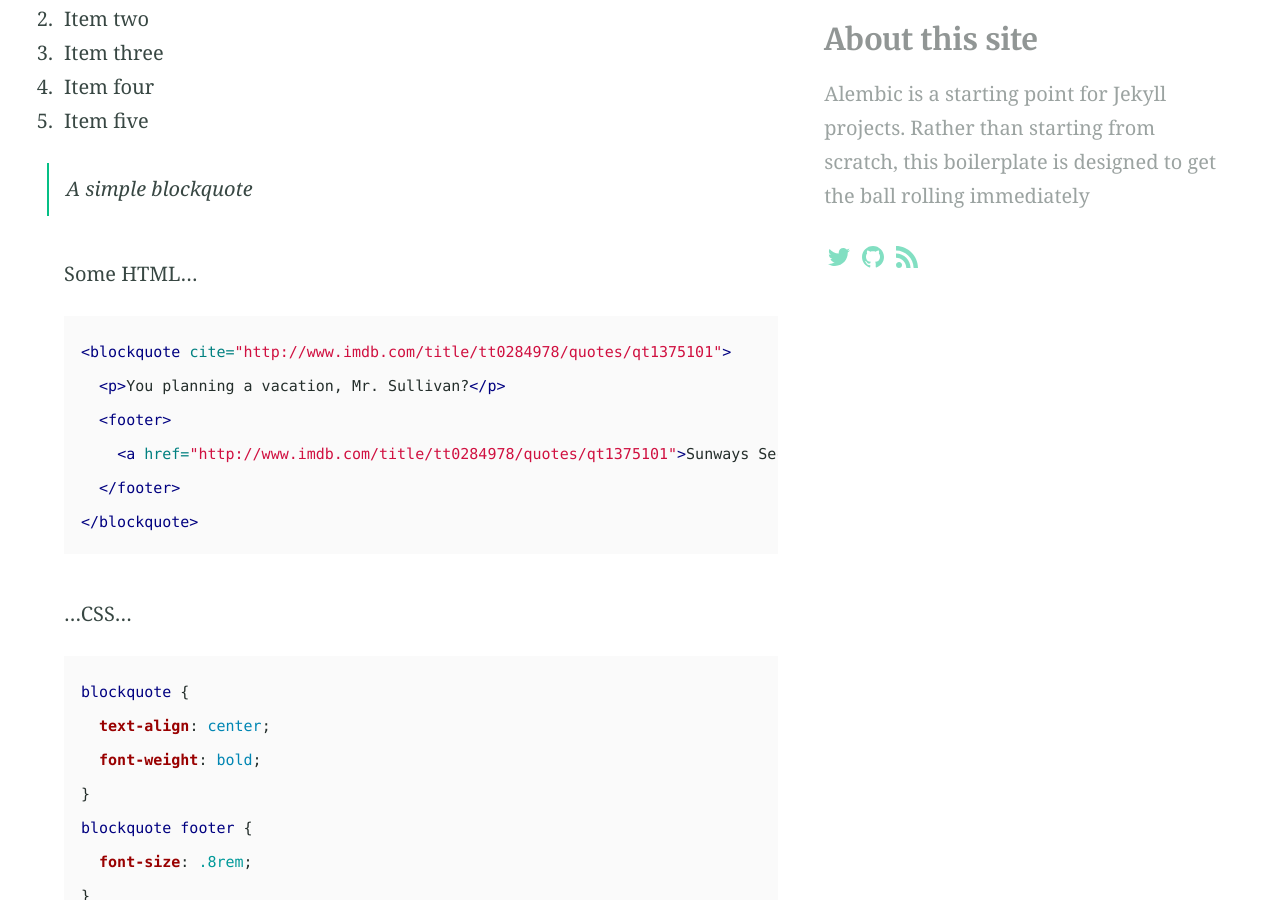
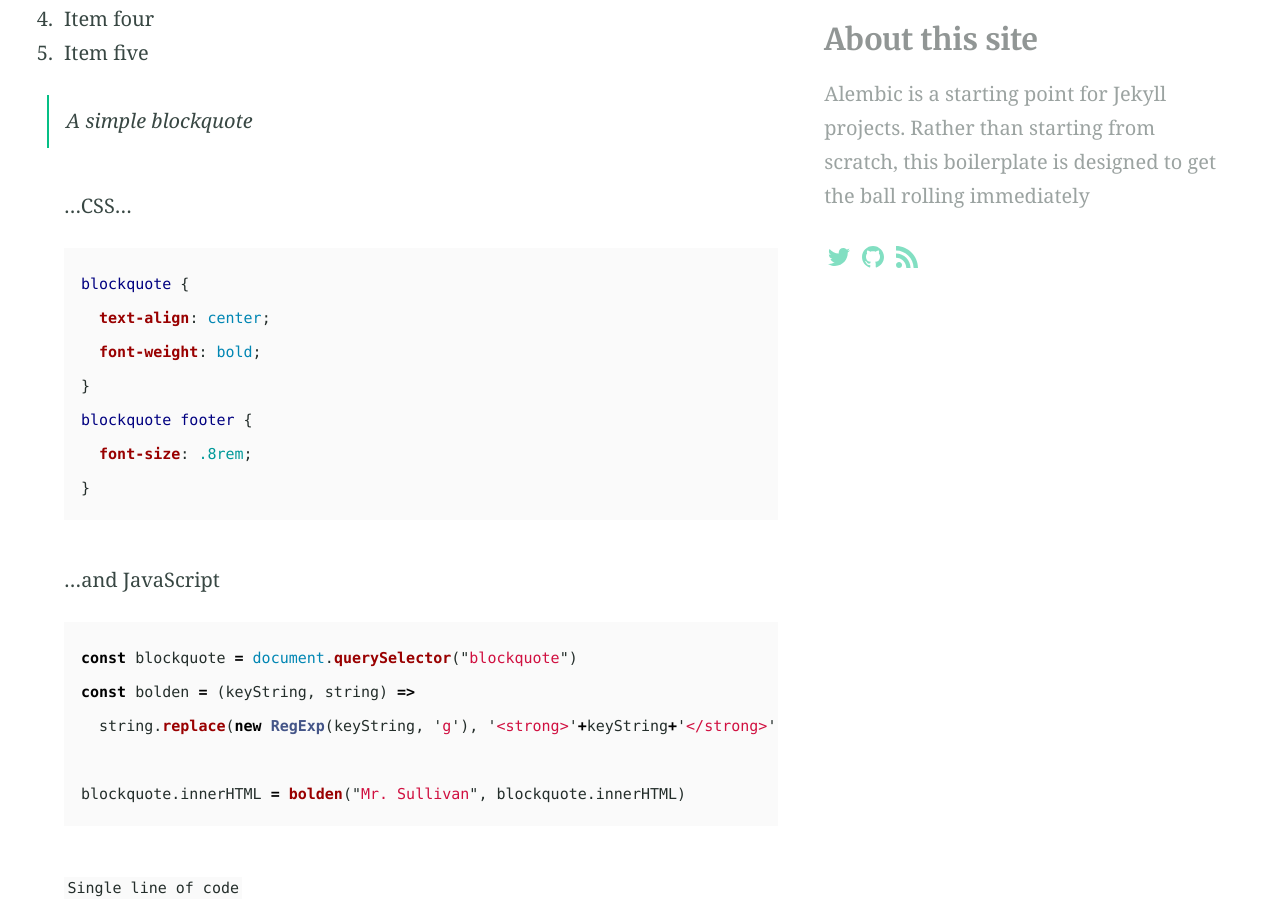
Before and after one commit to neil344/neil344.github.io, a Jekyll site: the page built from elements.md, in a window 1280 px wide and 900 px high, scrolled down 1462 px. Built offline with Jekyll 4.4.1, drawn with Linux system fonts in a browser that asks for light colours; our own code applies the rules of GitHub Pages for plain Markdown files; some of the changed text lies outside the part shown.

Commit message:
Update elements.md

````diff
--- a/elements.md
+++ b/elements.md
@@ -1,9 +1,9 @@
 ---
 title: Elements
 feature_text: |
-  A demo of Markdown and HTML includes
+  Coming soon
 feature_image: "https://picsum.photos/2560/600?image=873"
-excerpt: "A demo of Markdown and HTML includes"
+excerpt: "Coming soon includes"
 aside: true
 ---
 
@@ -41,16 +40,6 @@ Duis aute irure dolor in [A link](https://david.darn.es "A link") reprehenderit
 
 > A simple blockquote
 
-Some HTML...
-
-``` html
-<blockquote cite="http://www.imdb.com/title/tt0284978/quotes/qt1375101">
-  <p>You planning a vacation, Mr. Sullivan?</p>
-  <footer>
-    <a href="http://www.imdb.com/title/tt0284978/quotes/qt1375101">Sunways Security Guard</a>
-  </footer>
-</blockquote>
-```
 
 ...CSS...
 
````
Also changed, not shown: other parts of elements.md (+0 -1 lines).
